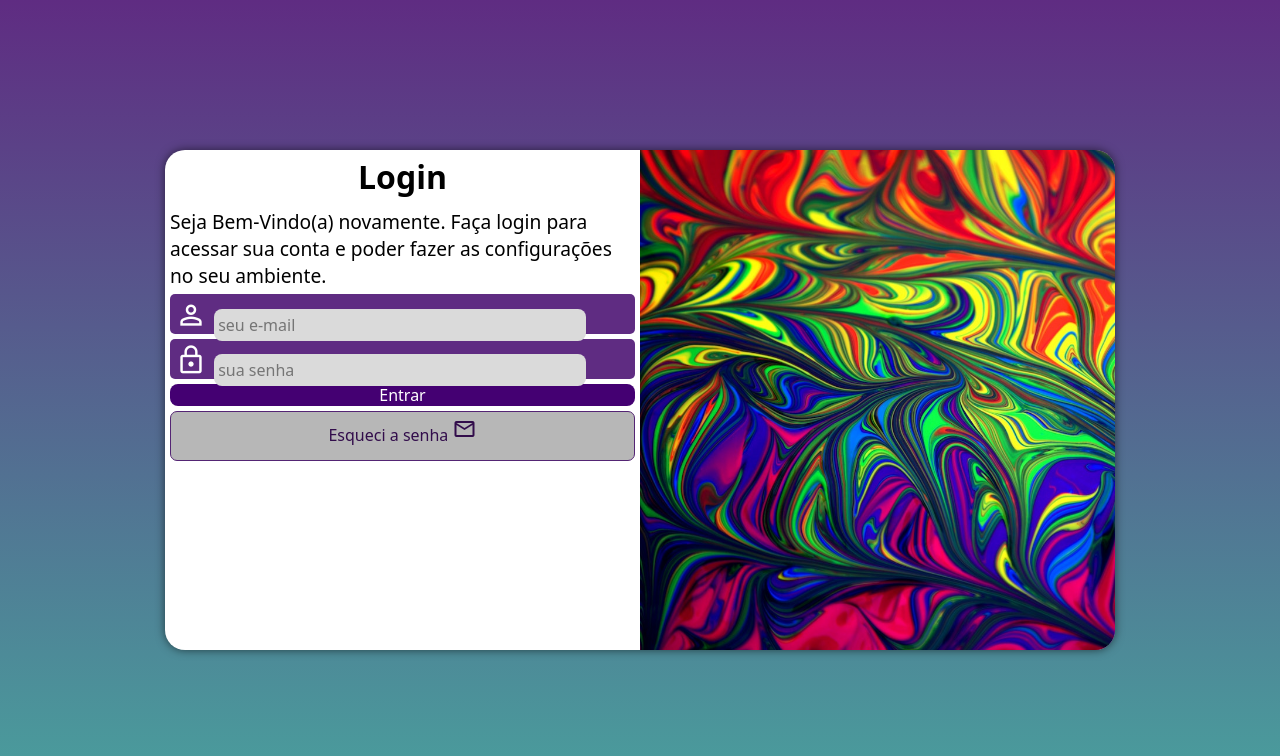
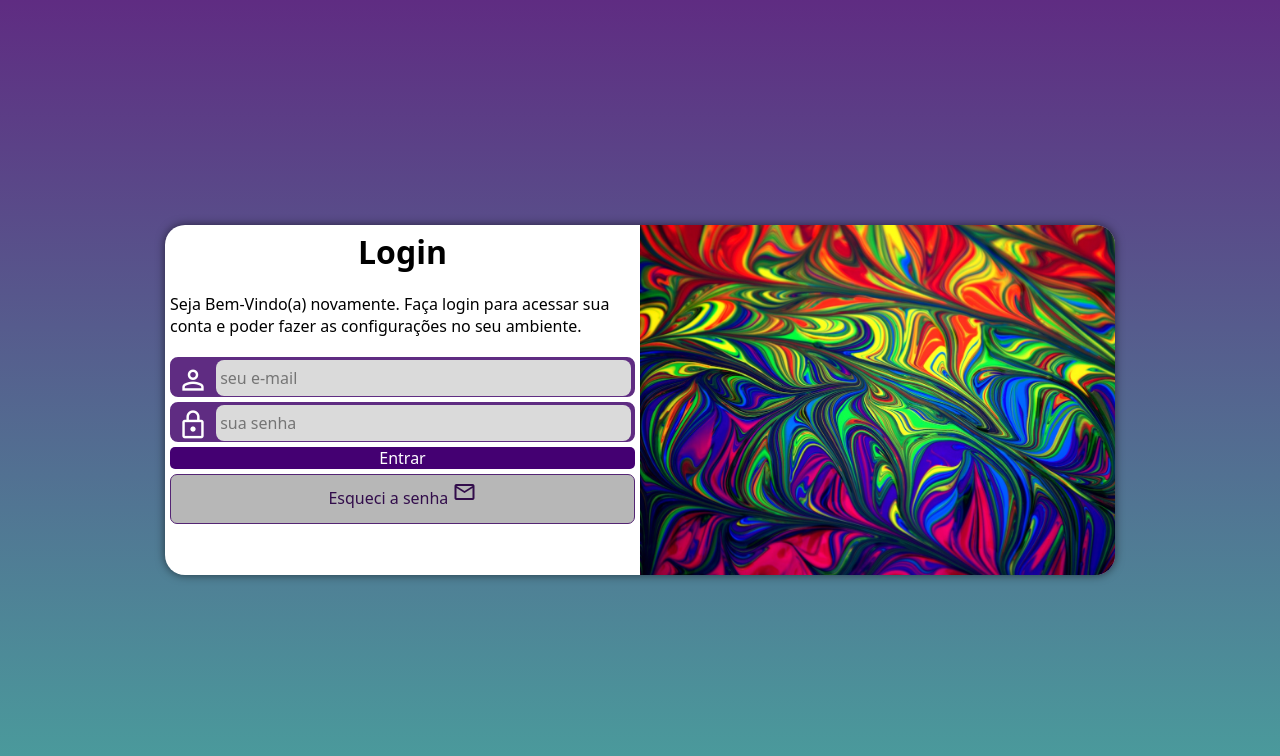
Before and after one commit to fabiolamm/projeto-login, a plain HTML site: page index.html in a window 1280 px wide. Drawn offline with nearby package versions, Linux system fonts and the light colour scheme.

Commit message:
atualizei formulario

```diff
--- a/estilos/media-query.css
+++ b/estilos/media-query.css
@@ -10,6 +10,7 @@
 
     section#login {
         width: 80vw;
+        height: 280px;
     }
 
     section#login > div#imagem {
@@ -32,6 +33,7 @@
 
     section#login {
         width: 950px;
+        height: 350px;
     }
 
     section#login > div#imagem {
@@ -46,7 +48,8 @@
     }
 
     div#formulario > p {
-        font-size: 1.2em;
+        font-size: 1em;
+        margin: 20px 0px;
     }
 
     div#formulario > h1 {
--- a/estilos/style.css
+++ b/estilos/style.css
@@ -36,11 +36,11 @@ section#login {
     position: absolute;
     top: 50%;
     left: 50%;
-    transform: translate(-50%, -50%);
     overflow: hidden;
     box-shadow: 0px 0px 10px rgba(0, 0, 0, 0.568);
     transition: width .3s, height .3s;
     transition-timing-function: ease;
+    transform: translate(-50%, -50%);
 }
 
 section#login > div#imagem {
@@ -68,10 +68,11 @@ div#formulario > p {
 
 form > div.campo {
     background-color: #5f2c82;
+    border: 2px solid #5f2c82;
     width: 100%;
     display: block;
     height: 40px;
-    border-radius: 5px;
+    border-radius: 8px;
     margin: 5px 0px;
 }
 
@@ -90,11 +91,16 @@ div.campo > span {
 div.campo > input {
     background-color: rgb(218, 218, 218);
     font-size: 1em;
-    width: 80%;
-    height: 80%;
+    width: calc(100% - 46px); /* função cal do CSS top para fazer encaixe! */
+    height: 100%;
     border: 0px;
     border-radius: 8px;
     padding: 4px;
+    transform: translateY(-12px);
+}
+
+div.campo > input:focus-within {
+    background-color: white;
 }
 
 form > input[type=submit] {
@@ -105,7 +111,7 @@ form > input[type=submit] {
     background-color: rgb(68, 0, 114);
     color: white;
     border: none;
-    border-radius: 8px;
+    border-radius: 5px;
     cursor: pointer;
 }
 
```
